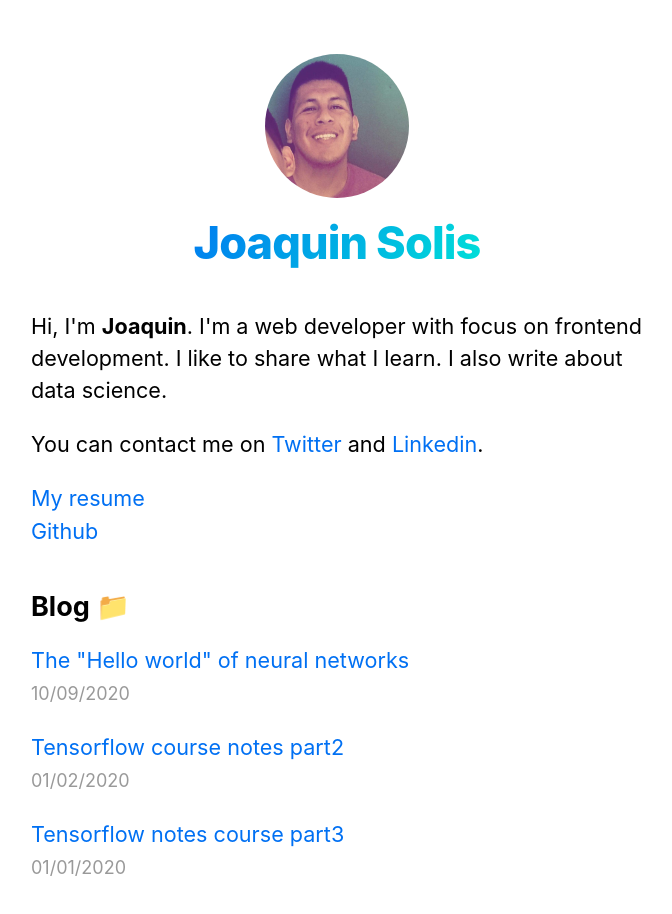
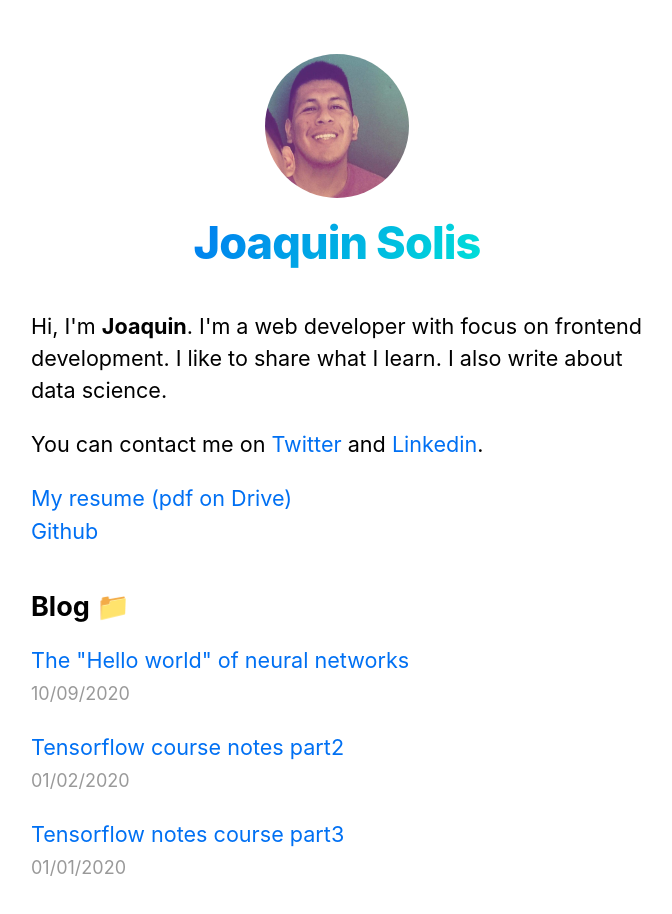
Before and after one commit to solisjoaquin/nextjs-blog, a Next.js app: page / in a window 1280 px wide. Shown: the top 914 px of the page, without its empty margins (303-975 px from the left). Built offline with nearby package versions, Linux system fonts and the light colour scheme.

Commit message:
changes on index.js

```diff
--- a/pages/index.js
+++ b/pages/index.js
@@ -27,7 +27,7 @@ export default function Home({allPostsData}) {
         </p>
 
         <p>
-          <a href="https://drive.google.com/file/d/12fNjbpz2jRzgnNw34xiV_aoM2t2w2InW/view?usp=sharing" target="_blank">My resume</a><br />
+          <a href="https://drive.google.com/file/d/12fNjbpz2jRzgnNw34xiV_aoM2t2w2InW/view?usp=sharing" target="_blank">My resume (pdf on Drive)</a><br />
           <a href="https://github.com/solisjoaquin" target="_blank">Github</a>
         </p>
 
```
